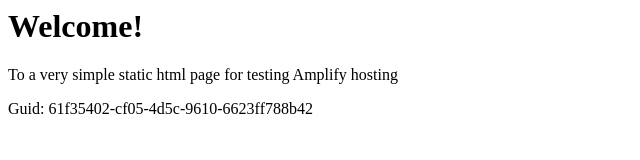
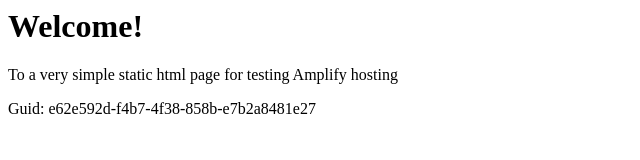
Before and after one commit to aws-aemilia-gru/Github-PR-Commit-Integration-Test-DoNotTouch-GitHubWebhookPushCanaryTest-v1-prod-sa-east-1, a website: page src/index.html in a window 1280 px wide. Shown: the full height of the page, 0-640 px from the left. Drawn offline with Linux system fonts and the light colour scheme.

Commit message:
commit from integ tests

```diff
--- a/src/index.html
+++ b/src/index.html
@@ -12,6 +12,6 @@
 <body>
     <h1>Welcome!</h1>
     <p>To a very simple static html page for testing Amplify hosting</p>
-    <p>Guid: 61f35402-cf05-4d5c-9610-6623ff788b42</p></body>
+    <p>Guid: e62e592d-f4b7-4f38-858b-e7b2a8481e27</p></body>
 
 </html>
```
